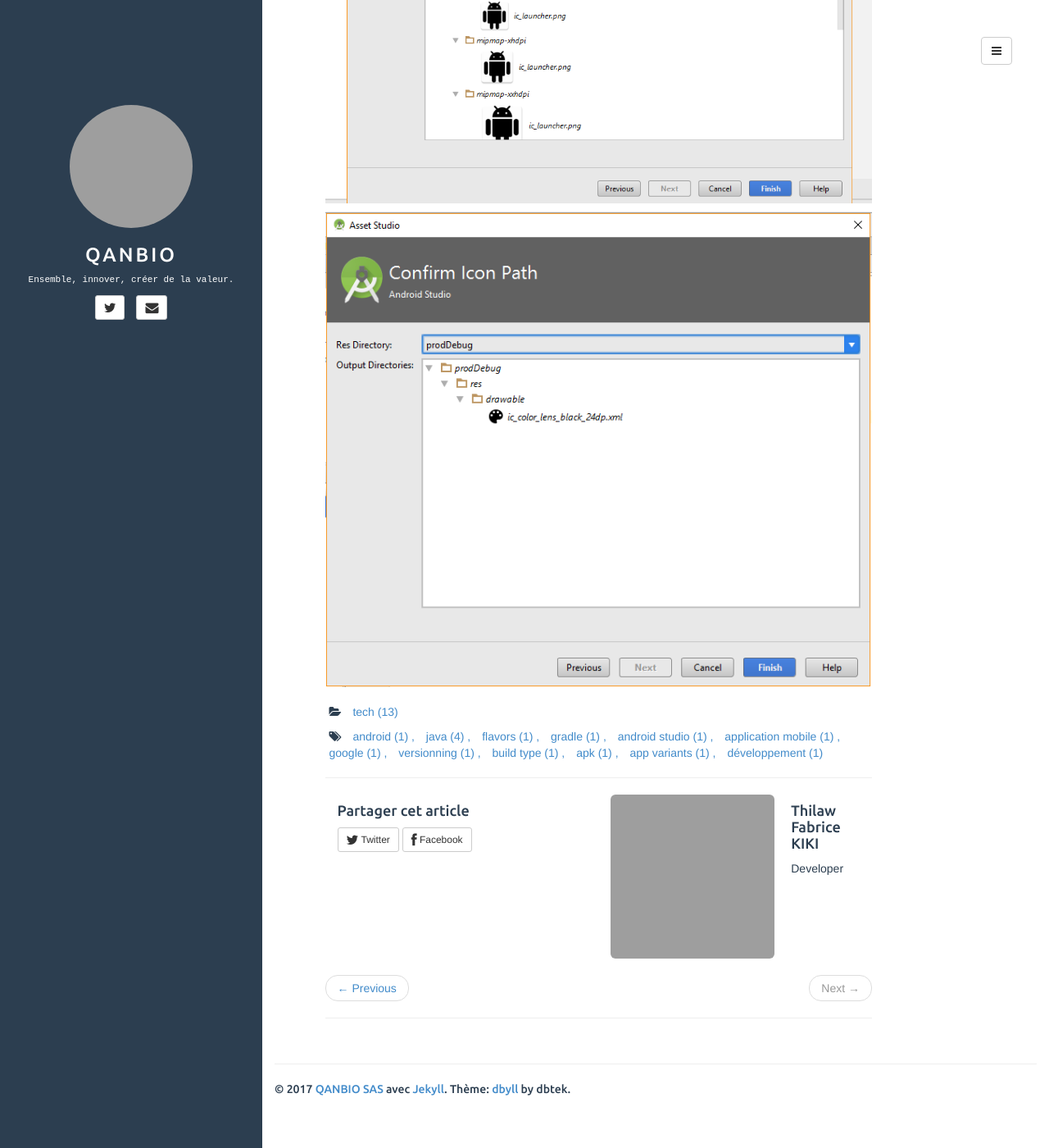
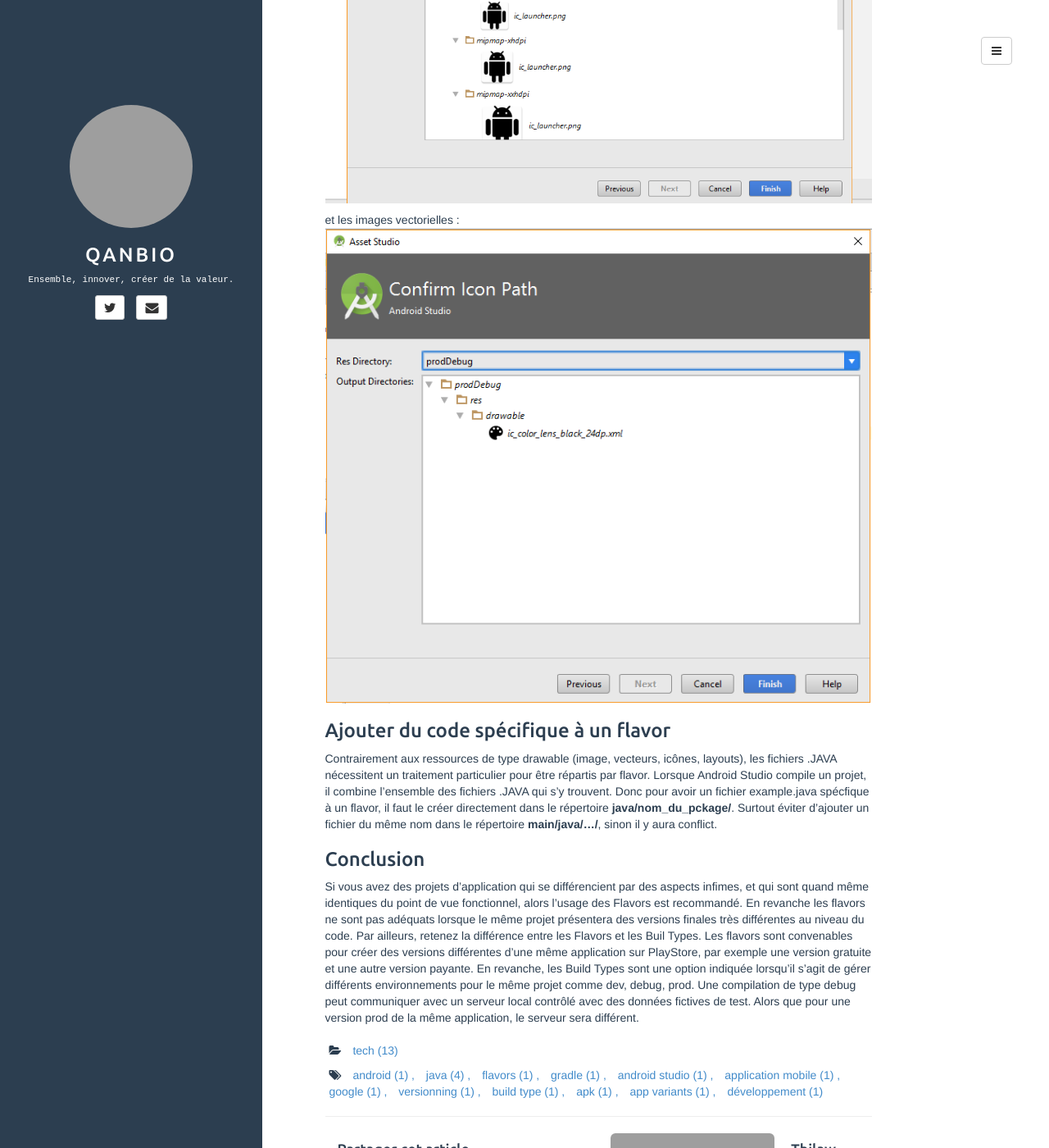
Before and after one commit to qanbio/blog, a Jekyll site: the page built from _posts/2017-05-18-configurer-plusieurs-versions-pour-une-meme-application-mobile-android.md, in a window 1280 px wide and 1400 px high, scrolled down 4382 px. Shown: the whole window at 82% size. Built offline with Jekyll 4.4.1, drawn with Linux system fonts in a browser that asks for light colours; comment, search, counter and statistics services are not loaded; some of the changed text lies outside the part shown; grey boxes are pictures that could not be loaded.

Commit message:
conclusion

```diff
--- a/_posts/2017-05-18-configurer-plusieurs-versions-pour-une-meme-application-mobile-android.md
+++ b/_posts/2017-05-18-configurer-plusieurs-versions-pour-une-meme-application-mobile-android.md
@@ -102,9 +102,18 @@ Il est possible de créer une ressource pour un flavor, qui *surcharge* une autr
 
 ![ajouter un fichier ressource au flavor](../../../../assets/media/2017-05-18-configurer-plusieurs-versions-pour-une-meme-application-mobile-android/add_flavor_resource.png "ajouter un fichier ressource au flavor")
 
-Il en va de même pour les icônes, les images vectorielles :
+Il en va de même pour les icônes :
 
 ![ajouter un fichier image  au flavor](../../../../assets/media/2017-05-18-configurer-plusieurs-versions-pour-une-meme-application-mobile-android/add_flavor_resource_image.png "ajouter un fichier image au flavor")
 
+et les images vectorielles :
+![ajouter un fichier image vectiorielle  au flavor](../../../../assets/media/2017-05-18-configurer-plusieurs-versions-pour-une-meme-application-mobile-android/separate_flavor_resources_drawable.png "ajouter un fichier image vectorielle au flavor")
 
-![ajouter un fichier image vectiorielle  au flavor](../../../../assets/media/2017-05-18-configurer-plusieurs-versions-pour-une-meme-application-mobile-android/separate_flavor_resources_drawable.png "ajouter un fichier image vectorielle au flavor")
+
+### Ajouter du code spécifique à un flavor
+Contrairement aux ressources de type drawable (image, vecteurs, icônes, layouts), les fichiers .JAVA nécessitent un traitement particulier pour être répartis par flavor. Lorsque Android Studio compile un projet, il combine l’ensemble des fichiers .JAVA qui s’y trouvent. Donc pour avoir un fichier example.java spécfique à un flavor, il faut le créer directement dans le répertoire **java/nom_du_pckage/**. Surtout éviter d’ajouter un fichier du même nom dans le répertoire **main/java/.../**, sinon il y aura conflict.
+
+
+### Conclusion
+Si vous avez des projets d’application qui se différencient par des aspects infimes, et qui sont quand même identiques du point de vue fonctionnel, alors l’usage des Flavors est recommandé. En revanche les flavors ne sont pas adéquats lorsque le même projet présentera des versions finales très différentes au niveau du code.
+Par ailleurs, retenez la différence entre les Flavors et les Buil Types. Les flavors sont convenables pour créer des versions différentes d’une même application sur PlayStore, par exemple une version gratuite et une autre version payante. En revanche, les Build Types sont une option indiquée lorsqu’il s’agit de gérer différents environnements pour le même projet comme dev, debug, prod. Une compilation de type debug peut communiquer avec un serveur local contrôlé avec des données fictives de test. Alors que pour une version prod de la même application, le serveur sera différent.
```
